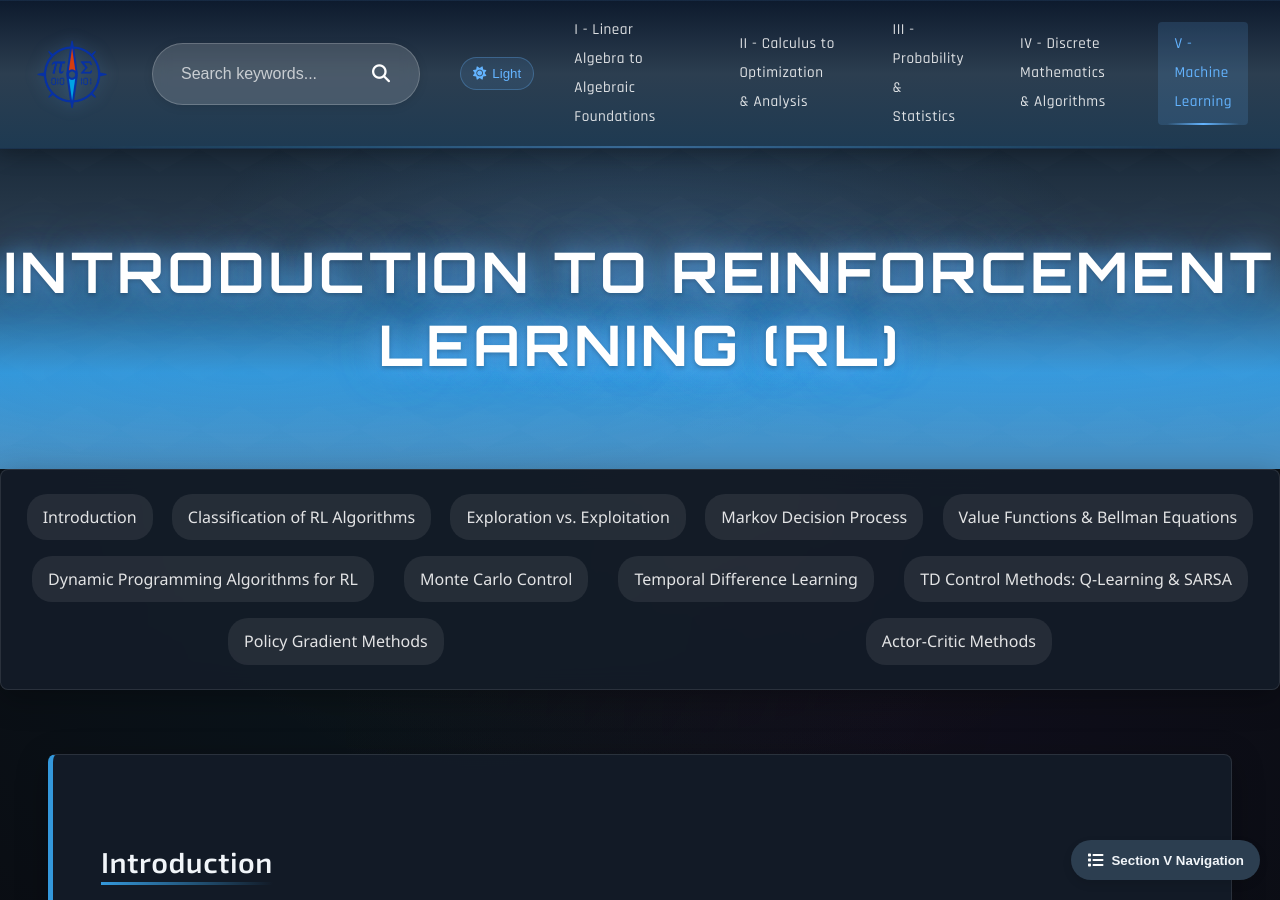
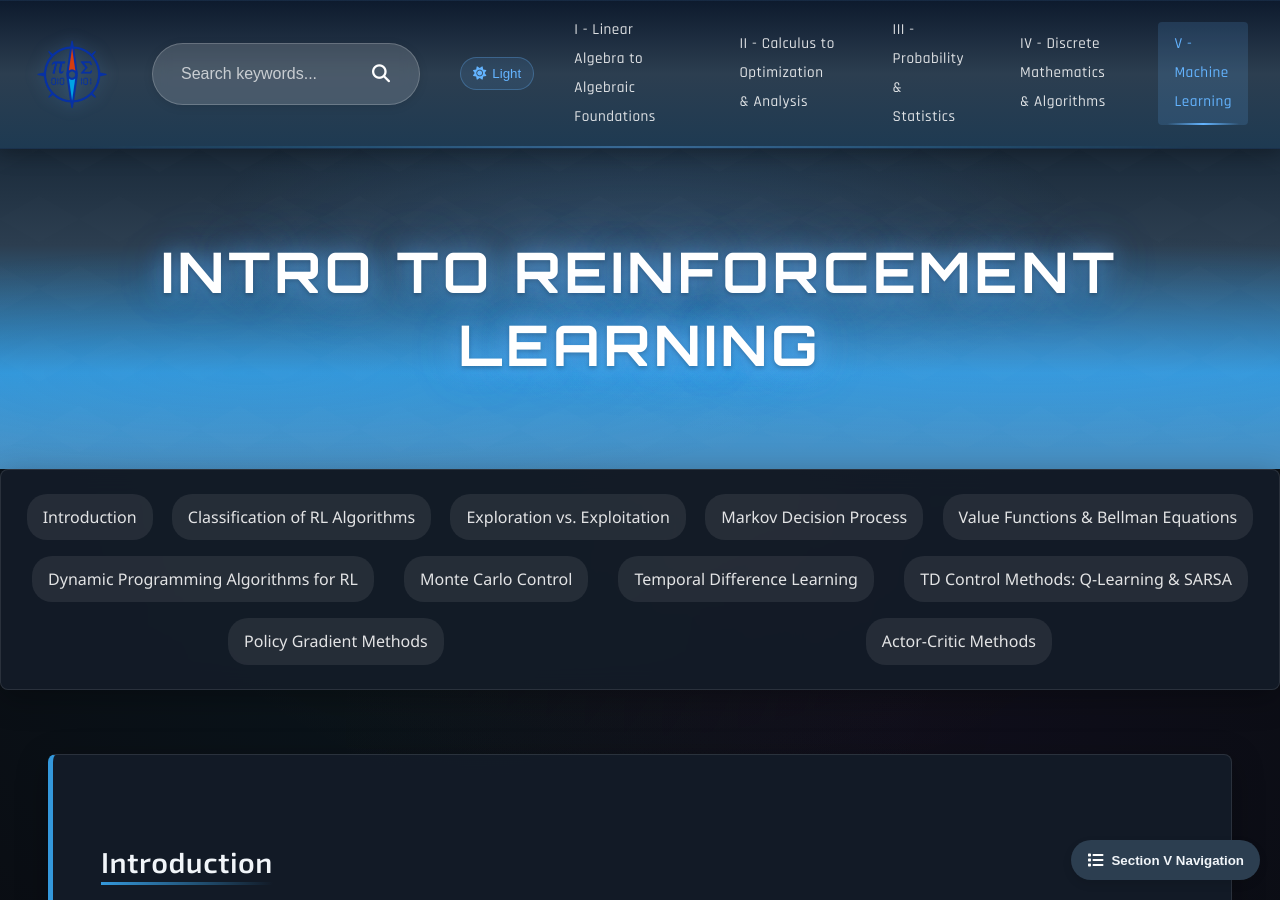
Before and after one commit to Yusukey01/yusukey01.github.io, a Jekyll site: the page built from Mathematics/Machine_learning/intro_RL.html, in a window 1280 px wide and 900 px high. Built offline with Jekyll 4.4.1, drawn with Linux system fonts in a browser that asks for light colours.

Commit message:
fixed style, texts

```diff
--- a/Mathematics/Machine_learning/intro_RL.html
+++ b/Mathematics/Machine_learning/intro_RL.html
@@ -1,6 +1,6 @@
 ---
 layout: default
-title: Introduction to Reinforcement Learning
+title: Intro to Reinforcement Learning
 topic_id: ml-10
 level: detail
 uses_math: true
@@ -12,7 +12,7 @@ uses_python: false
         {% include learning_resource_schema.html topic_id=page.topic_id %}
 
         <div class="hero-section">
-            <h1 class="webpage-name">Introduction to Reinforcement Learning (RL)</h1>
+            <h1 class="webpage-name">Intro to Reinforcement Learning</h1>
         </div>
 
         {% include section_navigation.html %}
--- a/Mathematics/Machine_learning/intro_classification.html
+++ b/Mathematics/Machine_learning/intro_classification.html
@@ -12,7 +12,7 @@ uses_python: false
         {% include learning_resource_schema.html topic_id=page.topic_id %}
 
         <div class="hero-section">
-            <h1 class="webpage-name"> Intro to Classification</h1>
+            <h1 class="webpage-name">Intro to Classification</h1>
         </div>
 
         {% include section_navigation.html %}
```
